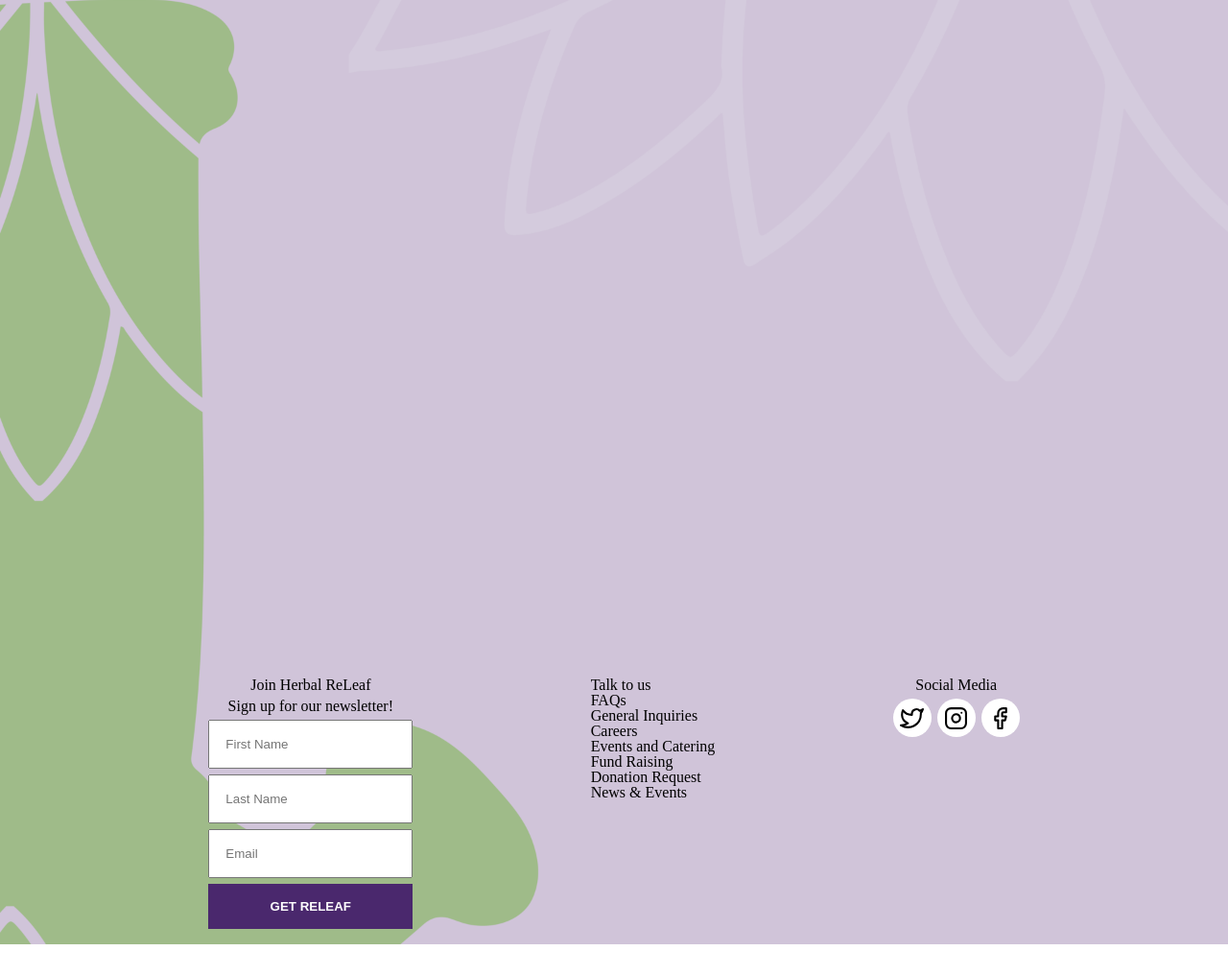
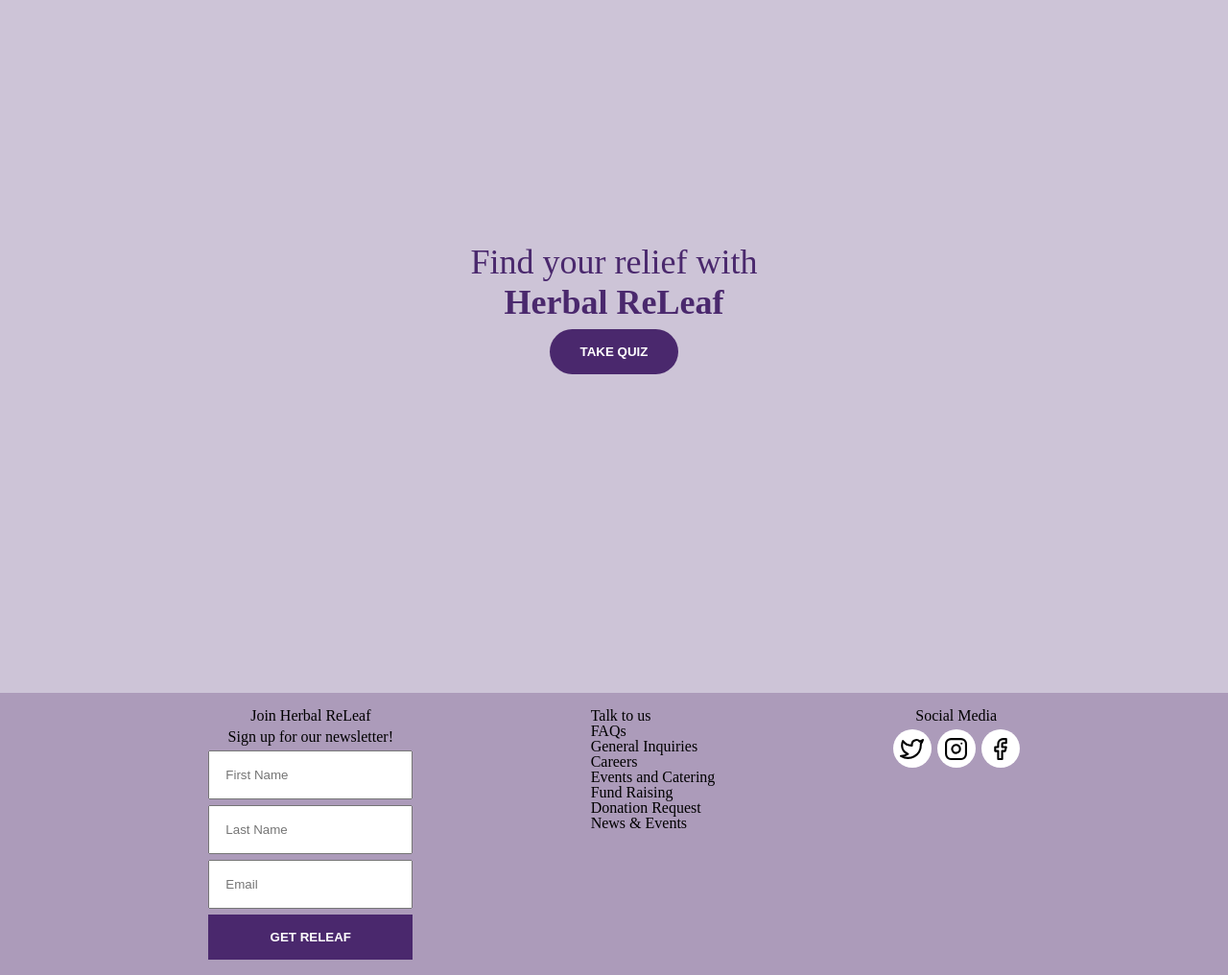
Before and after one commit to mcgraths7/herbal-releaf, a React app: page / in a window 1280 px wide. Shown: the part 211-1227 px from the top of the page at 96% size. Before the commit the page ends 1195 px from the top, so only its background shows below. Built offline with nearby package versions, Linux system fonts and the light colour scheme.

Commit message:
added router

```diff
--- a/package.json
+++ b/package.json
@@ -3,11 +3,13 @@
   "version": "0.1.0",
   "private": true,
   "dependencies": {
+    "@reach/router": "^1.3.4",
     "@testing-library/jest-dom": "^5.16.4",
     "@testing-library/react": "^12.1.4",
     "@testing-library/user-event": "^13.5.0",
     "react": "^18.0.0",
     "react-dom": "^18.0.0",
+    "react-responsive-carousel": "^3.2.23",
     "react-scripts": "5.0.0",
     "web-vitals": "^2.1.4"
   },
--- a/src/components/App/App.css
+++ b/src/components/App/App.css
@@ -53,12 +53,19 @@ html {
 
 :root {
   --dark: #4a286d;
+  --medium: #ac9bba;
+  --light: #cdc4d7;
+  --ex-light: #dfdbe4;
 }
 
 /* Layout */
 .container {
   padding: 1.6rem;
   padding-inline: 3.2rem;
+}
+
+.full-height {
+  min-height: 100vh;
 }
 
 .flex {
@@ -114,8 +121,16 @@ body {
   font-size: 1.6rem;
 }
 
+.text-xl {
+  font-size: 3.6rem;
+}
+
 .text-bold {
   font-weight: 700;
+}
+
+.text-dark {
+  color: var(--dark);
 }
 
 .page-link {
@@ -140,6 +155,10 @@ body {
 .btn-primary {
   color: white;
   background-color: var(--dark);
+}
+
+.btn-round {
+  border-radius: 25px;
 }
 
 /* Logo  */
@@ -173,7 +192,8 @@ body {
 }
 
 .app {
-  background-image: url('../../assets/images/simplehomepage-small.png');
+  background-color: var(--light);
+  /* background-image: url('../../assets/images/simplehomepage-small.png'); */
   background-size: 100vw;
   background-repeat: no-repeat;
 }
--- a/src/components/App/index.jsx
+++ b/src/components/App/index.jsx
@@ -1,3 +1,5 @@
+import { Router } from '@reach/router';
+
 import './App.css';
 import Header from '../Header';
 import Main from '../Main';
@@ -9,7 +11,9 @@ function App() {
     <div className="app">
       <Header />
       <Nav />
-      <Main />
+      <Router>
+        <Main path="/" />
+      </Router>
       <Footer />
     </div>
   );
--- a/src/components/Footer/Footer.css
+++ b/src/components/Footer/Footer.css
@@ -0,0 +1,3 @@
+.footer {
+  background-color: var(--medium);
+}
--- a/src/components/Footer/index.jsx
+++ b/src/components/Footer/index.jsx
@@ -6,7 +6,7 @@ import facebook from '../../assets/icons/facebook.svg';
 
 const Footer = () => {
   return (
-    <footer className="flex jst-even container">
+    <footer className="flex jst-even container footer">
       <div className="flex col text-md jst-center align-center gap-sm">
         <h2>Join Herbal ReLeaf</h2>
         <p>Sign up for our newsletter!</p>
--- a/src/components/Main/index.jsx
+++ b/src/components/Main/index.jsx
@@ -1,7 +1,17 @@
 import React from 'react';
 import './Main.css';
 const Main = () => {
-  return <main className="main">Main Content</main>;
+  return (
+    <main className="main">
+      <div className="flex col align-center jst-center full-height gap-1">
+        <h3 className="flex col align-center jst-center text-xl text-dark gap-sm">
+          <p>Find your relief with</p>
+          <p className="text-bold">Herbal ReLeaf</p>
+        </h3>
+        <button className="btn btn-primary btn-round">Take Quiz</button>
+      </div>
+    </main>
+  );
 };
 
 export default Main;
--- a/src/components/Nav/index.jsx
+++ b/src/components/Nav/index.jsx
@@ -1,23 +1,24 @@
 import React from 'react';
+import { Link } from '@reach/router';
 
 const Nav = () => {
   return (
     <nav className="flex jst-even container">
-      <a href="/" className="page-link text-md text-bold">
+      <Link to="/" className="page-link text-md text-bold">
         Home
-      </a>
-      <a href="/" className="page-link text-md text-bold">
+      </Link>
+      <Link to="/" className="page-link text-md text-bold">
         Categories
-      </a>
-      <a href="/" className="page-link text-md text-bold">
+      </Link>
+      <Link to="/" className="page-link text-md text-bold">
         Herbs
-      </a>
-      <a href="/" className="page-link text-md text-bold">
+      </Link>
+      <Link to="/" className="page-link text-md text-bold">
         Shop
-      </a>
-      <a href="/" className="page-link text-md text-bold">
+      </Link>
+      <Link to="/" className="page-link text-md text-bold">
         Quiz
-      </a>
+      </Link>
     </nav>
   );
 };
```
Also changed, not shown: 1 other file.
